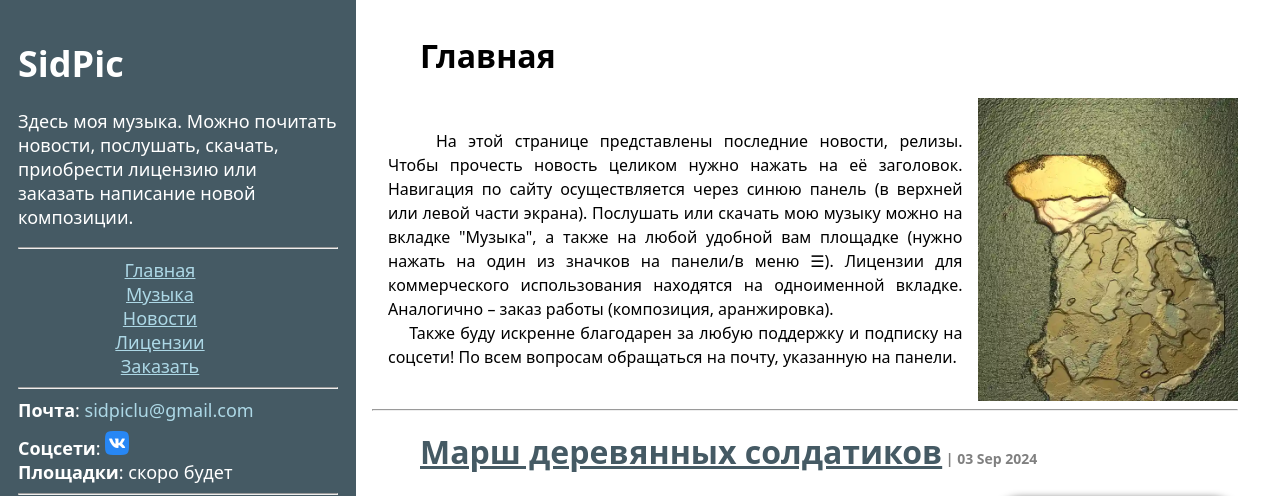
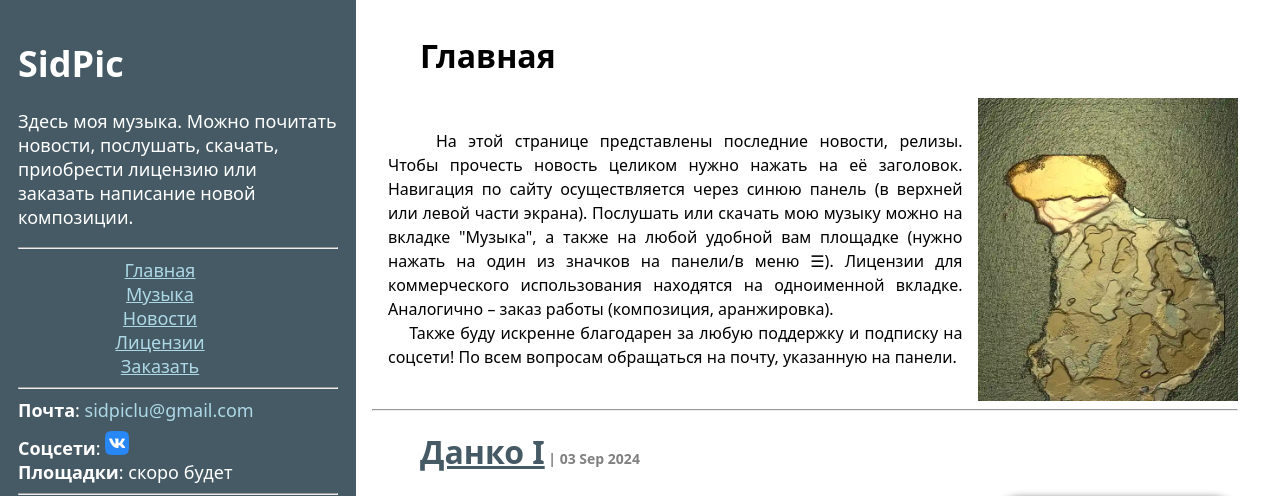
Before and after one commit to SidPic/SidPic.github.io, a Jekyll site: the page built from index.html, in a window 1280 px wide and 900 px high, cut to the strip 0-496 px from the top of the window. Built offline with Jekyll 4.4.1, drawn with Linux system fonts in a browser that asks for light colours.

Commit message:
danko1-fix-name

```diff
--- a/_posts/2024-09-03-danko1.html
+++ b/_posts/2024-09-03-danko1.html
@@ -1,6 +1,6 @@
 ---
 layout: post
-title: "Марш деревянных солдатиков"
+title: "Данко I"
 releases: ["Данко I"]
 ---
 
```
